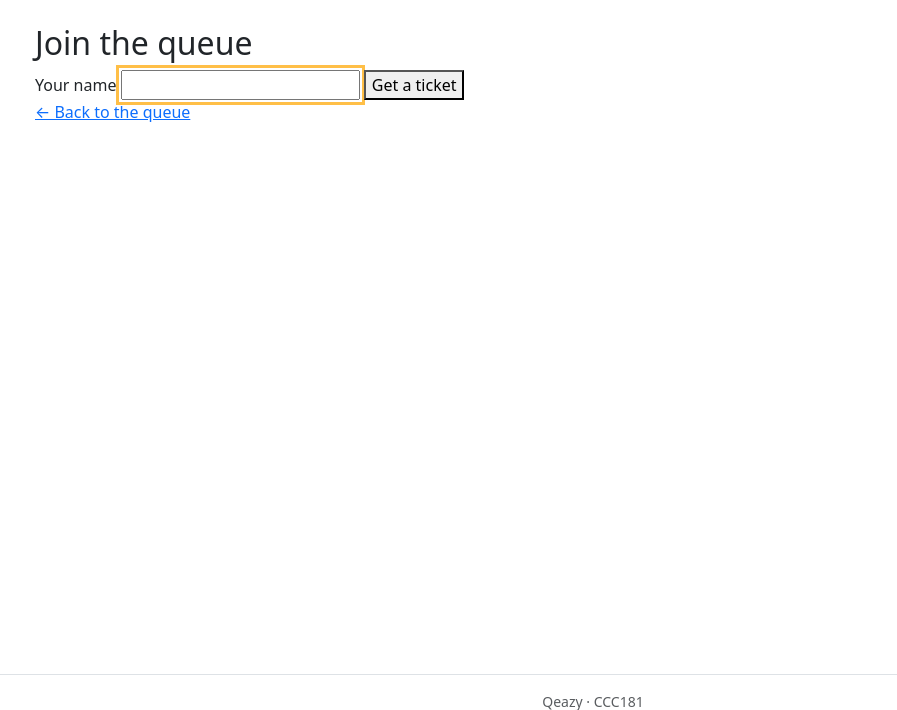
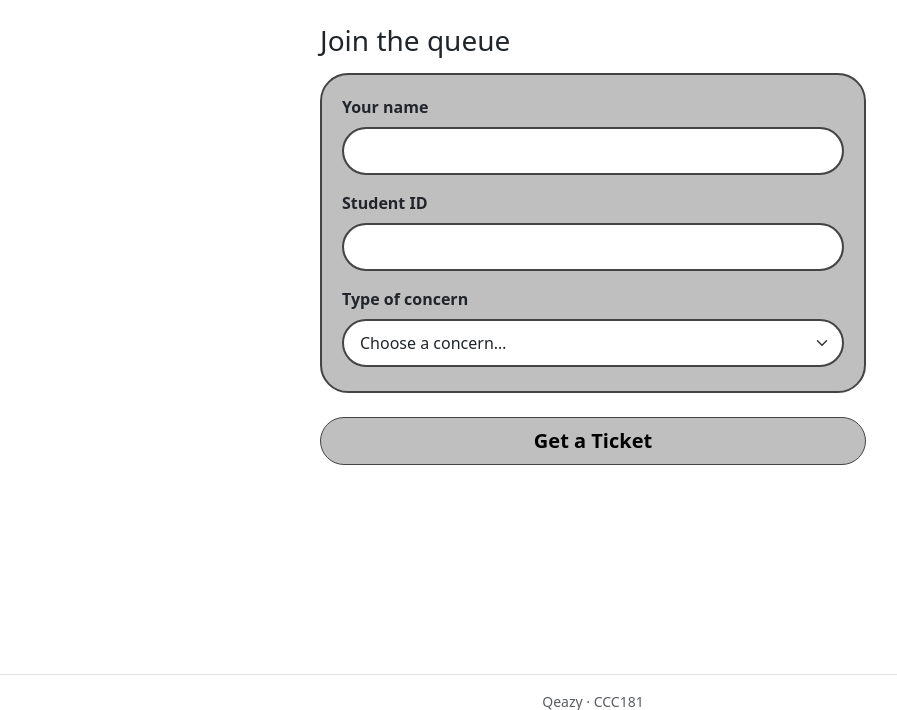
Before and after one commit to sgblaguda/CCC181, a Flask app: page /join in a window 1280 px wide. Shown: the part 72-782 px from the top of the page, without its empty margins (47-944 px from the left). Run offline with Flask 3, Linux system fonts and the light colour scheme.

Commit message:
Add join form with validation (#2)

```diff
--- a/app.py
+++ b/app.py
@@ -3,6 +3,7 @@
 Run it with:
     flask --app app run --debug
 """
+import re
 from flask import Flask, abort, flash, redirect, render_template, request, url_for
 
 app = Flask(__name__)
@@ -37,10 +38,36 @@ def ticket(ticket_id):
     abort(404)
 
 
-@app.route("/join")
+@app.get("/join")
 def join_form():
-    return render_template("join.html")
+    return render_template("join.html", services=SERVICES, form={}, errors={})
 
+@app.post("/join")
+def join():
+    form = request.form
+    name = form.get("name", "").strip()
+    student_id = form.get("student_id", "").strip()
+    service_id = form.get("service_id", type=int)
+
+    errors = {}
+    if not name:
+        errors["name"] = "Enter your name."
+    elif len(name) > 60:
+        errors["name"] = "Name must be 60 characters or fewer."
+    if not re.fullmatch(r"[A-Za-z0-9-]{4,20}", student_id):
+        errors["student_id"] = "Enter your student ID (letters, numbers and dashes only)."
+    if service_id not in [s["id"] for s in SERVICES]:
+        errors["service_id"] = "Choose the type of concern."
+
+    if errors:
+        flash("Please fix the highlighted fields.", "danger")
+        return render_template("join.html", services=SERVICES, form=form, errors=errors), 400
+
+    number = TICKETS[-1]["number"] + 1 if TICKETS else 1
+    TICKETS.append({"number": number, "name": name, "student_id": student_id,
+                    "service_id": service_id, "status": "waiting"})
+    flash(f"You joined the queue. Your ticket is #{number}.", "success")
+    return redirect(url_for("ticket", ticket_id=number))
 
 @app.route("/staff")
 def staff_dashboard():
--- a/templates/join.html
+++ b/templates/join.html
@@ -1,20 +1,55 @@
 {% extends "base.html" %}
 
-{% block title %}Join the queue · ClinicQ{% endblock %}
+{% block title %}Join the queue · Qeazy{% endblock %}
 
 {% block content %}
-  <h2>Join the queue</h2>
+<div class="row justify-content-center">
+  <div class="col-12 col-md-8 col-lg-6">
+    <h1 class="h3 mb-3">Join the queue</h1>
 
-  {% if error %}
-    <p class="error">{{ error }}</p>
-  {% endif %}
+    <form method="post" action="{{ url_for('join') }}" novalidate id="join-form">
+      <div class="qz-card mb-4">
+        <div class="mb-3">
+          <label for="name" class="form-label fw-semibold">Your name</label>
+          <input id="name" name="name" type="text" autocomplete="name" required
+                 class="form-control {% if errors.name %}is-invalid{% endif %}"
+                 value="{{ form.get('name', '') }}"
+                 {% if errors.name %}aria-describedby="name-error"{% endif %}>
+          {% if errors.name %}
+            <div id="name-error" class="invalid-feedback">{{ errors.name }}</div>
+          {% endif %}
+        </div>
 
-  {# method="post" sends the form to the same URL as a POST request #}
-  <form method="post" class="join-form">
-    <label for="name">Your name</label>
-    <input id="name" name="name" type="text" autofocus>
-    <button type="submit">Get a ticket</button>
-  </form>
+        <div class="mb-3">
+          <label for="student_id" class="form-label fw-semibold">Student ID</label>
+          <input id="student_id" name="student_id" type="text" autocomplete="off" required
+                 class="form-control {% if errors.student_id %}is-invalid{% endif %}"
+                 value="{{ form.get('student_id', '') }}"
+                 {% if errors.student_id %}aria-describedby="student_id-error"{% endif %}>
+          {% if errors.student_id %}
+            <div id="student_id-error" class="invalid-feedback">{{ errors.student_id }}</div>
+          {% endif %}
+        </div>
 
-  <p><a href="{{ url_for('index') }}">&larr; Back to the queue</a></p>
+        <div class="mb-1">
+          <label for="service_id" class="form-label fw-semibold">Type of concern</label>
+          <select id="service_id" name="service_id" required
+                  class="form-select {% if errors.service_id %}is-invalid{% endif %}"
+                  {% if errors.service_id %}aria-describedby="service_id-error"{% endif %}>
+            <option value="">Choose a concern…</option>
+            {% for s in services %}
+              <option value="{{ s.id }}"
+                {% if form.get('service_id') == s.id|string %}selected{% endif %}>{{ s.name }}</option>
+            {% endfor %}
+          </select>
+          {% if errors.service_id %}
+            <div id="service_id-error" class="invalid-feedback">{{ errors.service_id }}</div>
+          {% endif %}
+        </div>
+      </div>
+
+      <button type="submit" class="btn btn-primary btn-lg w-100">Get a Ticket</button>
+    </form>
+  </div>
+</div>
 {% endblock %}
```
